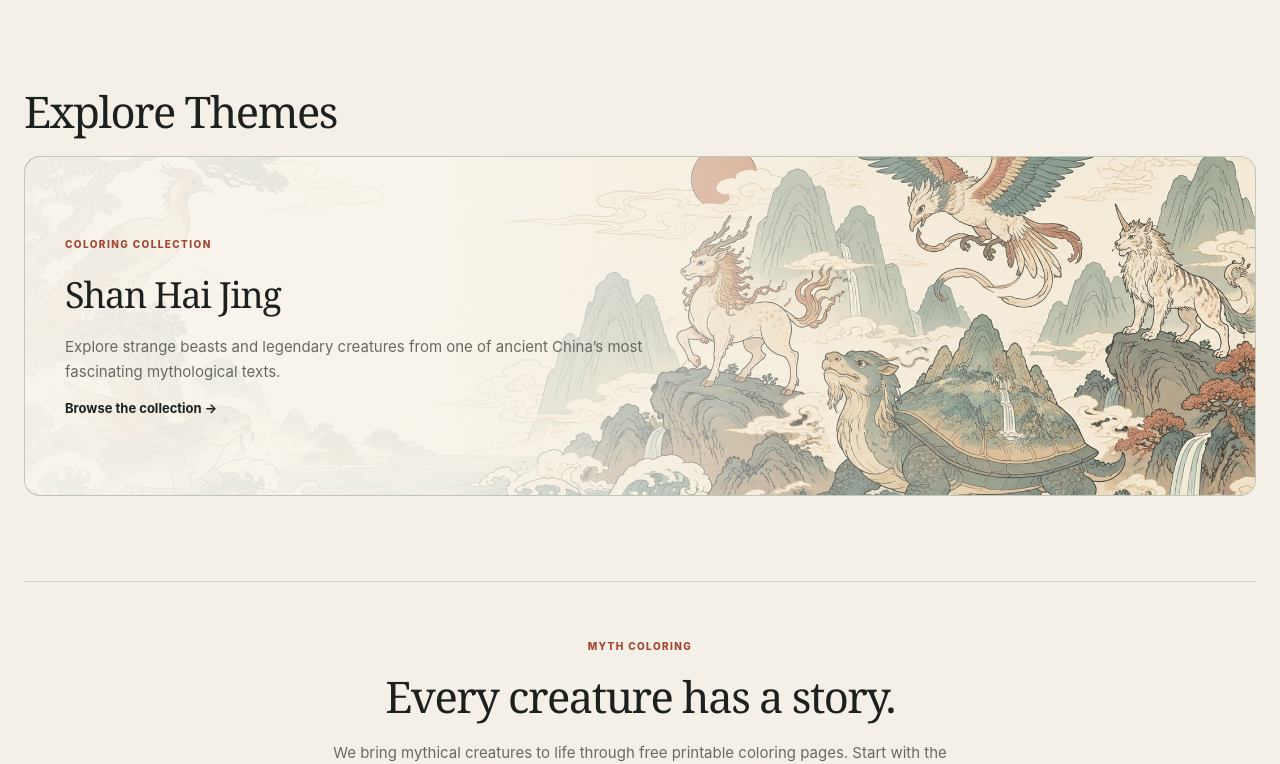
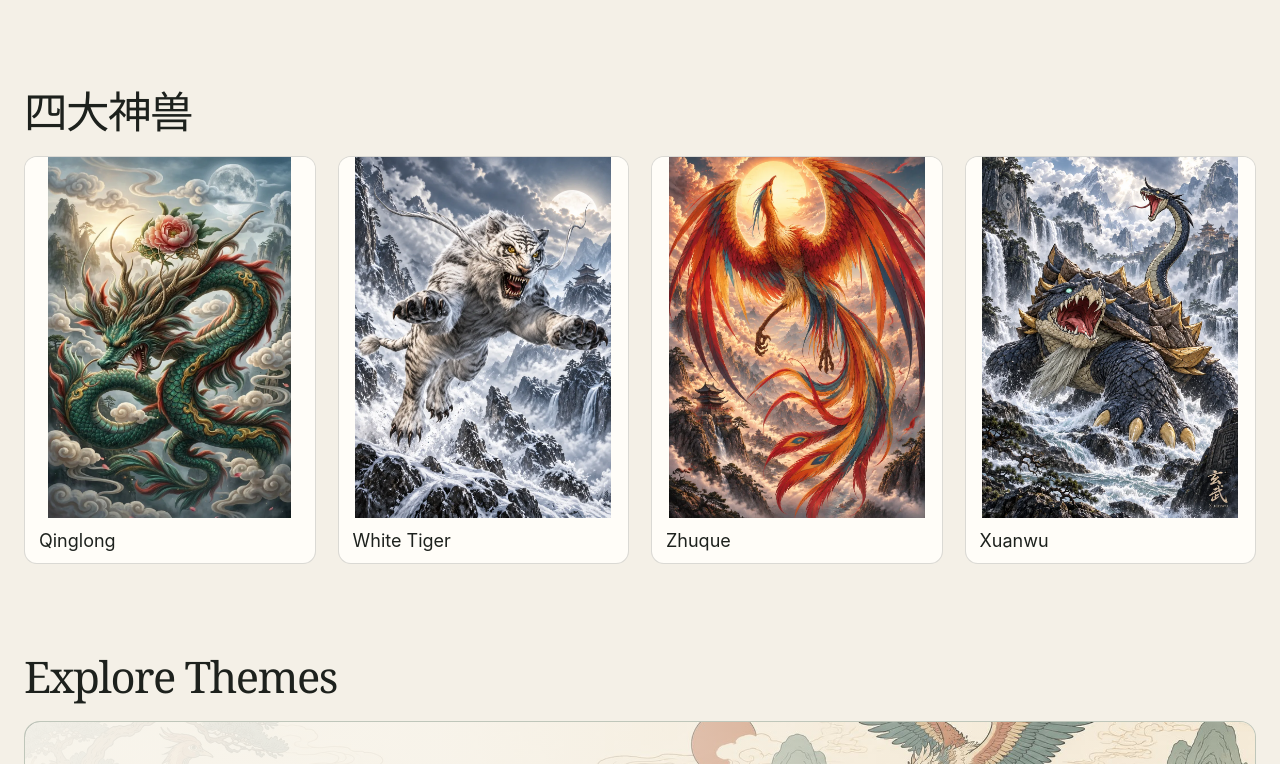
Before and after one commit to rakezhou2020/mythcoloring, a Next.js app: page / in a window 1280 px wide. Shown: the part 2036-2800 px from the top of the page. Built offline with nearby package versions, Linux system fonts and the light colour scheme.

Commit message:
Add four divine beasts to homepage

```diff
--- a/app/globals.css
+++ b/app/globals.css
@@ -276,6 +276,35 @@ p {
   display: grid;
   grid-template-columns: repeat(4, minmax(0, 1fr));
   gap: 22px;
+}
+.divine-beast-grid {
+  display: grid;
+  grid-template-columns: repeat(4, minmax(0, 1fr));
+  gap: 22px;
+}
+.divine-beast-card {
+  display: block;
+  overflow: hidden;
+  border: 1px solid var(--line);
+  border-radius: 13px;
+  background: var(--white);
+}
+.divine-beast-card img {
+  display: block;
+  width: 100%;
+  aspect-ratio: 4 / 5;
+  object-fit: contain;
+  background: var(--white);
+}
+.divine-beast-card span {
+  display: block;
+  padding: 12px 14px;
+  color: var(--ink);
+  font-family: var(--serif);
+  font-size: 18px;
+}
+.divine-beast-card:hover span {
+  color: var(--rust);
 }
 .coloring-card {
   display: flex;
@@ -712,6 +741,9 @@ p {
   .coloring-grid {
     grid-template-columns: repeat(2, minmax(0, 1fr));
   }
+  .divine-beast-grid {
+    grid-template-columns: repeat(2, minmax(0, 1fr));
+  }
   .site-header nav {
     gap: 20px;
   }
@@ -799,6 +831,7 @@ p {
 }
 @media (max-width: 400px) {
   .coloring-grid,
+  .divine-beast-grid,
   .creature-grid {
     grid-template-columns: 1fr;
   }
--- a/app/page.tsx
+++ b/app/page.tsx
@@ -11,6 +11,12 @@ export const metadata = pageMetadata(
 );
 export default function Home() {
   const hero = homeHeroProduct;
+  const fourDivineBeasts = ["qinglong", "white-tiger", "zhuque", "xuanwu"].flatMap(
+    (slug) => {
+      const page = publishedColoringPages.find((item) => item.slug === slug);
+      return page ? [page] : [];
+    },
+  );
   return (
     <>
       <section className="hero wrap">
@@ -78,6 +84,27 @@ export default function Home() {
       </section>
       <section className="section wrap">
         <div className="section-heading">
+          <h2>四大神兽</h2>
+        </div>
+        <div className="divine-beast-grid">
+          {fourDivineBeasts.map((beast) => (
+            <Link
+              className="divine-beast-card"
+              href={`/creatures/${beast.creatureSlug}/`}
+              key={beast.id}
+            >
+              <Artwork
+                colored
+                name={beast.title}
+                src={beast.finishedImage ?? beast.colorGuideImage}
+              />
+              <span>{beast.title.replace(" Coloring Page", "")}</span>
+            </Link>
+          ))}
+        </div>
+      </section>
+      <section className="section wrap">
+        <div className="section-heading">
           <h2>Explore Themes</h2>
         </div>
         <ThemeCards />
```
